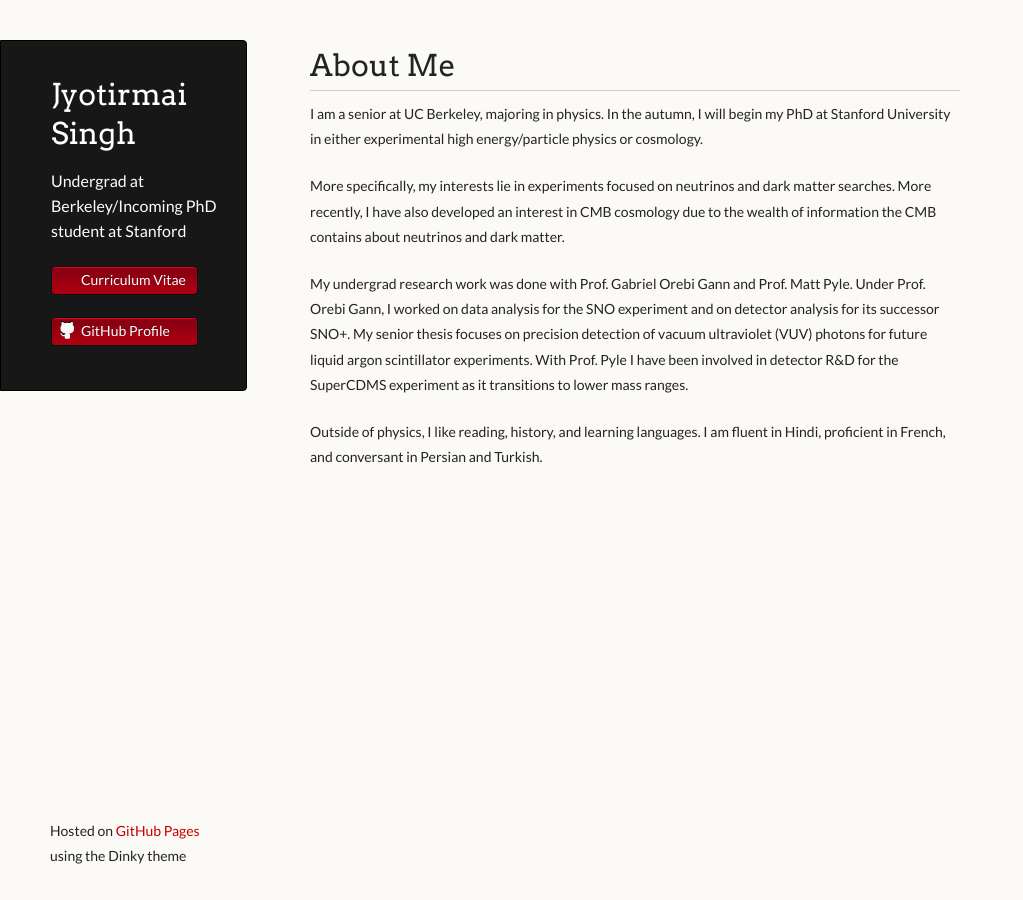
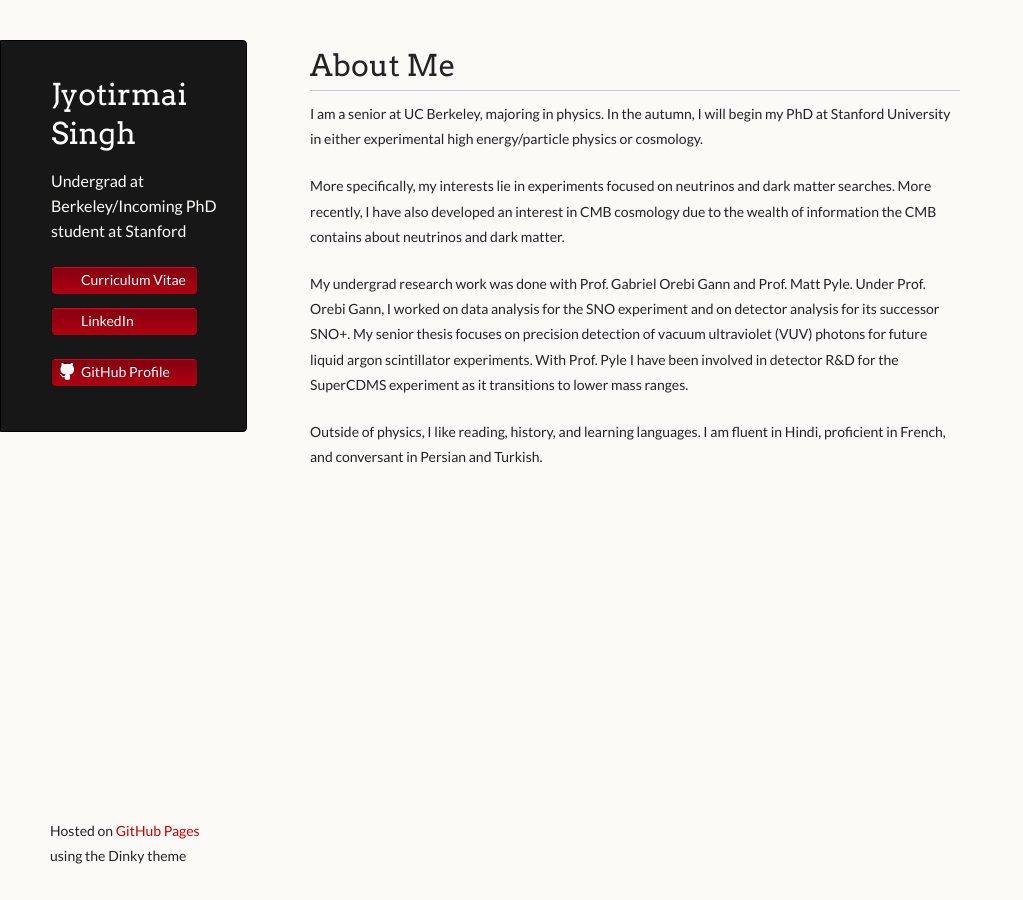
Before and after one commit to joe-singh/joe-singh.github.io, a Jekyll site: the page built from index.md, in a window 1280 px wide. Shown: the whole page, without its empty margins (0-1023 px from the left). Built offline with Jekyll 4.4.1, drawn with Linux system fonts in a browser that asks for light colours.

Commit message:
Add linkedin

```diff
--- a/_layouts/default.html
+++ b/_layouts/default.html
@@ -3,7 +3,7 @@
   <head>
     <meta charset="utf-8">
     <meta http-equiv="X-UA-Compatible" content="IE=edge">
-    <link href='http://fonts.googleapis.com/css?family=Lato:400,700' rel='stylesheet' type='text/css'>
+    <link href='https://fonts.googleapis.com/css?family=Lato:400,700' rel='stylesheet' type='text/css'>
 {% seo %}
     <link rel="stylesheet" href="{{ '/assets/css/style.css?v=' | append: site.github.build_revision | relative_url }}">
     <script src="{{ '/assets/js/scale.fix.js' | relative_url }}"></script>
@@ -24,6 +24,7 @@
             <li class="download"><a class="buttons" href="{{ site.github.tar_url }}">Download TAR</a></li>
           {% endif %}
           <li><a class="buttons" href="../Jyotirmai_Singh_CV.pdf">Curriculum Vitae</a></li>
+          <li><a class="buttons" href="https://www.linkedin.com/in/jyotirmai-singh/">LinkedIn</a></li>
         </ul>
 
         {% if site.github.is_project_page %}
```
